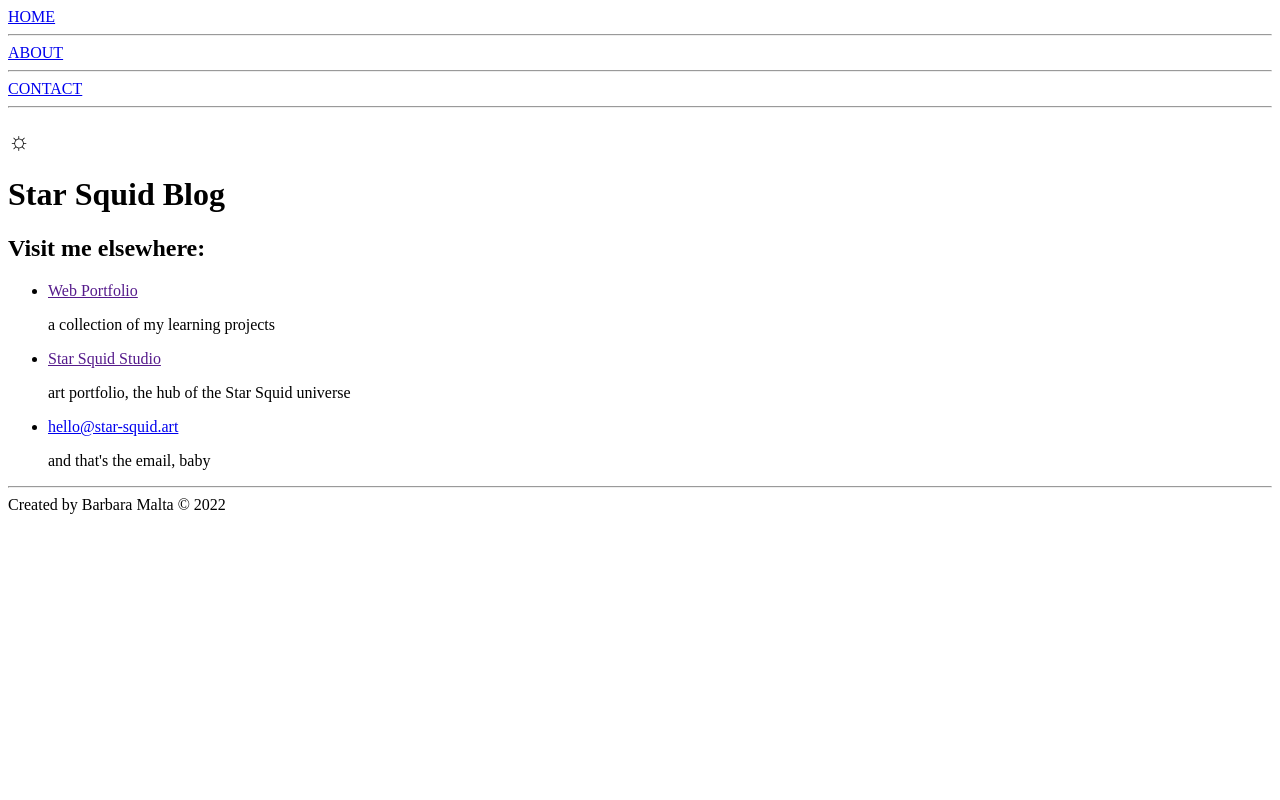
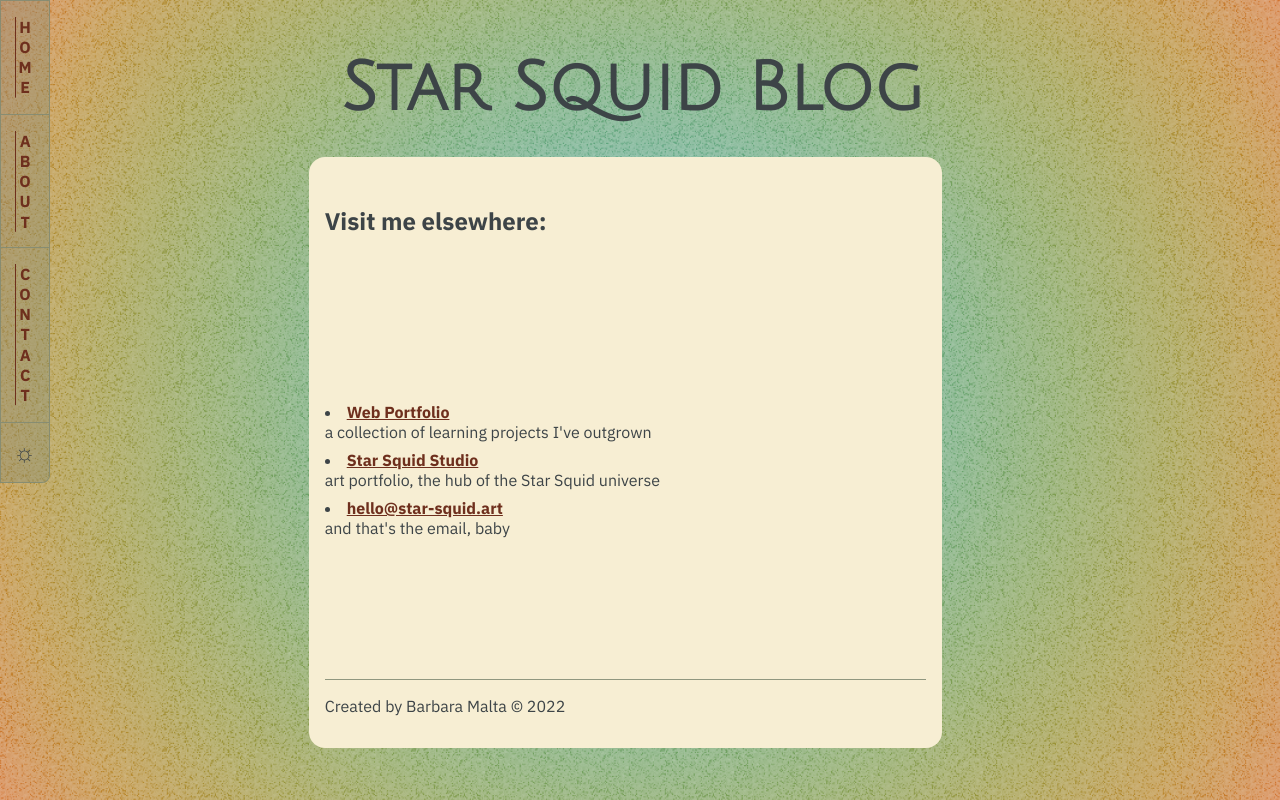
Before and after one commit to Star-Squid/squidblog, a Gatsby site: page /contact in a window 1280 px wide. Built offline with nearby package versions, Linux system fonts and the light colour scheme; Gatsby itself is replaced by a stand-in of ours.

Commit message:
add layout styles and sass plugin

```diff
--- a/gatsby-config.js
+++ b/gatsby-config.js
@@ -6,5 +6,7 @@
 
 module.exports = {
   /* Your site config here */
-  plugins: [],
+  plugins: [
+    `gatsby-plugin-sass`
+  ],
 }
--- a/package.json
+++ b/package.json
@@ -15,8 +15,10 @@
   },
   "dependencies": {
     "gatsby": "^4.20.0",
+    "gatsby-plugin-sass": "^5.20.0",
     "react": "^18.1.0",
-    "react-dom": "^18.1.0"
+    "react-dom": "^18.1.0",
+    "sass": "^1.54.4"
   },
   "devDependencies": {
     "prettier": "^2.7.1"
--- a/src/components/layout.js
+++ b/src/components/layout.js
@@ -2,6 +2,7 @@ import React from "react"
 import Navigation from "./navigation"
 import Header from "./header"
 import Footer from "./footer"
+import * as LayoutStyles from "../styles/index.scss"
 
 export default function Layout(props) {
   return (
--- a/src/pages/contact.js
+++ b/src/pages/contact.js
@@ -7,11 +7,11 @@ export default function ContactPage() {
       <h2>Visit me elsewhere:</h2>
       <ul>
         <li>
-          <a href="">Web Portfolio</a>
+          <a href="https://star-squid.github.io/">Web Portfolio</a>
         </li>
-        <p>a collection of my learning projects</p>
+        <p>a collection of learning projects I've outgrown</p>
         <li>
-          <a href="">Star Squid Studio</a>
+          <a href="https://star-squid.art/">Star Squid Studio</a>
         </li>
         <p>art portfolio, the hub of the Star Squid universe</p>
         <li>
--- /dev/null
+++ b/src/styles/index.scss
@@ -0,0 +1,273 @@
+@import url("https://fonts.googleapis.com/css2?family=IBM+Plex+Sans:ital,wght@0,100;0,200;0,300;0,400;0,500;0,600;0,700;1,100;1,200;1,300;1,400;1,500;1,600;1,700&family=Julius+Sans+One&display=swap");
+
+:root {
+  --black: #3d4447;
+  --white: #f7eed3;
+  --grey: #838c74e1;
+  --halfgrey: #838c7463;
+
+  --main: #d37432;
+  --complement: #6e2f1d;
+  --accent: #6ba7ae;
+
+  --aura: radial-gradient(
+    circle at 50% 50%,
+    #6ba7ae,
+    #5ba8a0,
+    #5ba78a,
+    #69a46e,
+    #809e51,
+    #9b9438,
+    #b8872b,
+    #d37432
+  );
+
+  --glint: linear-gradient(135deg, #838c74e1 5%, #838c7463 30%, #838c74e1);
+  --lightglint: linear-gradient(135deg, #838c7463 5%, #838c7400 30%, #838c7463);
+
+  --scrollbarBG: #d37432;
+  --thumbBG: #6ba7ae;
+
+  --regular: clamp(1rem, 2vmin, 2rem);
+}
+
+html {
+  -moz-box-sizing: border-box;
+  -webkit-box-sizing: border-box;
+  box-sizing: border-box;
+}
+
+*,
+*:before,
+*:after {
+  box-sizing: inherit;
+  margin: 0;
+  padding: 0;
+}
+
+body {
+  width: 100vw;
+  min-height: 100vh;
+  margin-left: -0.5rem;
+  display: flex;
+  justify-content: center;
+  align-items: center;
+  background-color: var(--white);
+  background: url("../images/transparent-grain.png"), var(--aura);
+  overflow-x: hidden;
+  font-family: "IBM Plex Sans", sans-serif;
+  color: var(--black);
+  font-size: var(--regular);
+  scrollbar-width: thin;
+  scrollbar-color: var(--thumbBG) var(--scrollbarBG);
+}
+
+nav {
+  position: fixed;
+  top: 0;
+  left: 0;
+  border: 1px solid var(--grey);
+  border-radius: 0 0 0.5rem 0;
+  background-color: var(--halfgrey);
+
+  display: flex;
+  flex-flow: column nowrap;
+  justify-content: center;
+  align-items: stretch;
+}
+
+.nav-item {
+  border-radius: 0.5rem;
+  padding: 1rem 0.5rem;
+  display: flex;
+  justify-content: center;
+  align-items: center;
+  writing-mode: vertical-rl;
+  text-orientation: upright;
+  letter-spacing: 0.01rem;
+}
+
+.nav-item:hover {
+  cursor: pointer;
+  background-image: var(--glint);
+}
+
+.nav-item h2 {
+  margin: 0;
+}
+
+header {
+  margin: 0 auto;
+  display: flex;
+  justify-content: center;
+  align-items: center;
+}
+
+hr {
+  border: 1px solid var(--grey);
+  border-width: 1px 0 0;
+  margin: 0;
+}
+
+.container {
+  width: 98%;
+  height: 98%;
+  padding: 1rem;
+  display: flex;
+  justify-content: center;
+  align-items: center;
+}
+
+.column {
+  margin: 0 auto;
+  width: 100%;
+
+  max-width: 750px;
+  padding: 0 0 2rem;
+
+  display: flex;
+  flex-flow: column nowrap;
+  min-height: 95vh;
+  justify-content: center;
+  align-items: center;
+}
+
+.content {
+  margin: 0 auto;
+  width: 100%;
+  border-radius: 1rem;
+  background-color: var(--white);
+
+  display: flex;
+  flex-flow: column nowrap;
+  justify-content: space-between;
+  align-items: stretch;
+  padding: 1rem;
+
+  flex-grow: 1;
+}
+
+.post {
+  flex-grow: 1;
+}
+
+h1 {
+  font-family: "Julius Sans One", sans-serif;
+  font-size: calc(var(--regular) + 4vw);
+  margin: 2rem;
+}
+
+h2 {
+  margin: 2rem 0;
+}
+
+.date {
+  border-top: 1px solid var(--grey);
+  border-bottom: 1px solid var(--grey);
+  width: fit-content;
+  padding: 0.5rem;
+  margin: 0;
+}
+
+.post-nav {
+  display: flex;
+  justify-content: space-between;
+}
+.move {
+  border-radius: 0.5rem;
+  padding: 0.5rem;
+  display: flex;
+  justify-content: center;
+  align-items: center;
+}
+
+.move:hover {
+  cursor: pointer;
+  background-image: var(--lightglint);
+}
+
+footer {
+  width: 100%;
+  padding: 1rem 0;
+  display: flex;
+  flex-flow: column nowrap;
+  gap: 1rem;
+}
+
+a {
+  color: var(--complement);
+  font-weight: bold;
+}
+
+a:hover {
+  color: var(--accent);
+}
+
+a:active {
+  color: var(--accent);
+}
+
+.singlepost {
+  padding: 1rem 1rem 1.5rem;
+  border-radius: 0.5rem;
+  background-color: var(--halfgrey);
+  width: 100%;
+  margin-top: 1rem;
+}
+
+.singlepost:hover {
+  cursor: pointer;
+  background-image: var(--glint);
+}
+
+.singlepost h2 {
+  margin: 0;
+}
+
+ul {
+    list-style-position: inside;
+}
+
+li {
+  margin-top: 0.5rem;
+}
+
+@media (max-width: 860px) {
+  nav {
+    width: 100%;
+    border-radius: 0;
+
+    display: flex;
+    flex-flow: row nowrap;
+    justify-content: space-around;
+    align-items: stretch;
+  }
+
+  .nav-item {
+    border-radius: 0;
+
+    border-left: 1px var(--grey) solid;
+    padding: 0.5rem 1rem;
+    display: flex;
+    justify-content: center;
+    align-items: center;
+    writing-mode: horizontal-tb;
+    text-orientation: upright;
+    letter-spacing: 0.01rem;
+    flex-grow: 1;
+  }
+
+  .nav-item:hover {
+    border-radius: 0.5rem;
+    cursor: pointer;
+    background-image: var(--glint);
+  }
+
+  .nav-item h2 {
+    margin: 0;
+  }
+
+  .column {
+    margin: 3rem 0 0;
+  }
+}
```
Also changed, not shown: src/images/transparent-grain.png (added), 1 other file.
